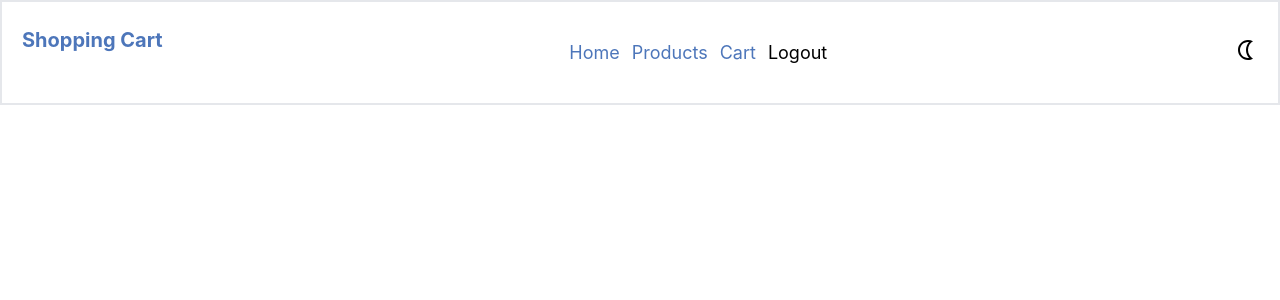
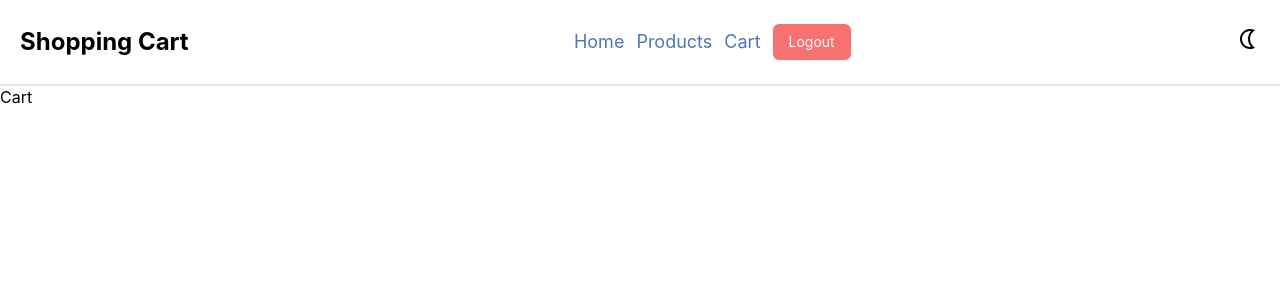
Before and after one commit to chinmaya-kumar-behera/shopping-cart, a React (Create React App) app in the folder web/: page /cart in a window 1280 px wide. Shown: the top 300 px of the page. Built offline with nearby package versions, Linux system fonts and the light colour scheme; sample sign-in values are in the browser's storage.

Commit message:
Feat : Implemeted logic for Private Route

```diff
--- a/web/src/App.js
+++ b/web/src/App.js
@@ -1,4 +1,4 @@
-import React, { useEffect } from 'react';
+import React, { useEffect, useState } from 'react';
 import './App.css';
 import { Header } from './views';
 import { Route, Routes } from 'react-router-dom';
@@ -11,16 +11,21 @@ import "./codeshare.css";
 import { useDispatch, useSelector } from 'react-redux';
 import { setUser } from './redux/auth/authSlice';
 import { Navigate } from "react-router-dom";
+import Cart from './pages/Cart';
 
 const PrivateRoute = ({ children }) => {
   const user = useSelector((state) => state.auth.user);
-  if (!user?._id) {
-    return <Navigate to="/login" />;
-  }
-  return children;
+  const [component, setComponent] = useState(children);
+
+  useEffect(() => {
+    if (user?._id) setComponent(children);
+    else setComponent(<Navigate to="/login" />);
+
+  }, [user?._id]);
+
+  return component;
+
 };
-
-
 
 function App() {
   const dispatch = useDispatch();
@@ -31,9 +36,6 @@ function App() {
     dispatch(setUser(storageData));
   }, [user?._id]);
 
-
-
-
   return (
     <React.Fragment>
       <Header />
@@ -43,8 +45,22 @@ function App() {
         <Route path="/product/:id" element={<ProductDetail />} />
 
         {/* private Routes */}
-        <Route path="/login" element={user?._id ? <Navigate to="/"/> : <Login />} />
-        <Route path="/register" element={user?._id ? <Navigate to="/"/> : <SignUp />} />
+        <Route
+          path="/login"
+          element={user?._id ? <Navigate to="/" /> : <Login />}
+        />
+        <Route
+          path="/register"
+          element={user?._id ? <Navigate to="/" /> : <SignUp />}
+        />
+        <Route
+          path="/cart"
+          element={
+            <PrivateRoute>
+              <Cart />
+            </PrivateRoute>
+          }
+        />
       </Routes>
     </React.Fragment>
   );
--- /dev/null
+++ b/web/src/pages/Cart.js
@@ -0,0 +1,9 @@
+import React from 'react'
+
+const Cart = () => {
+  return (
+    <div>Cart</div>
+  )
+}
+
+export default Cart
--- a/web/src/views/Header/Header.jsx
+++ b/web/src/views/Header/Header.jsx
@@ -2,20 +2,23 @@ import React from 'react';
 import { MdOutlineNightlight, MdOutlineWbSunny } from "react-icons/md";
 import { useTheme } from '../../hooks';
 import { useSelector } from 'react-redux';
+import UserHandler from '../../handler/UserHandler';
 
 const Header = () => {
   const { darkMode, toggleTheme } = useTheme();
   const user = useSelector((state) => state.auth.user);
+  const { logoutHandler } = UserHandler();
 
   return (
     <div
       className={`flex justify-between items-center px-5 py-6 ${
-        darkMode ? "border-gray-800" : "border-2 border-gray-200"
+        darkMode ? "border-gray-800" : "border-b-2 border-gray-200"
       }`}
     >
-      <div>
-        <h2 className="text-xl font-bold">Shopping Cart</h2>
+      <div className="flex items-center h-full">
+        <span className="text-2xl font-bold">Shopping Cart</span>
       </div>
+
       <div className="flex gap-3 items-center text-lg">
         <a href="/">
           <button>Home</button>
@@ -27,7 +30,12 @@ const Header = () => {
           <button>Cart</button>
         </a>
         {user?._id ? (
-          <button>Logout</button>
+          <button
+            onClick={logoutHandler}
+            className="bg-red-400 px-4 py-2 rounded-md text-sm text-white"
+          >
+            Logout
+          </button>
         ) : (
           <React.Fragment>
             <a href="/login">
```
